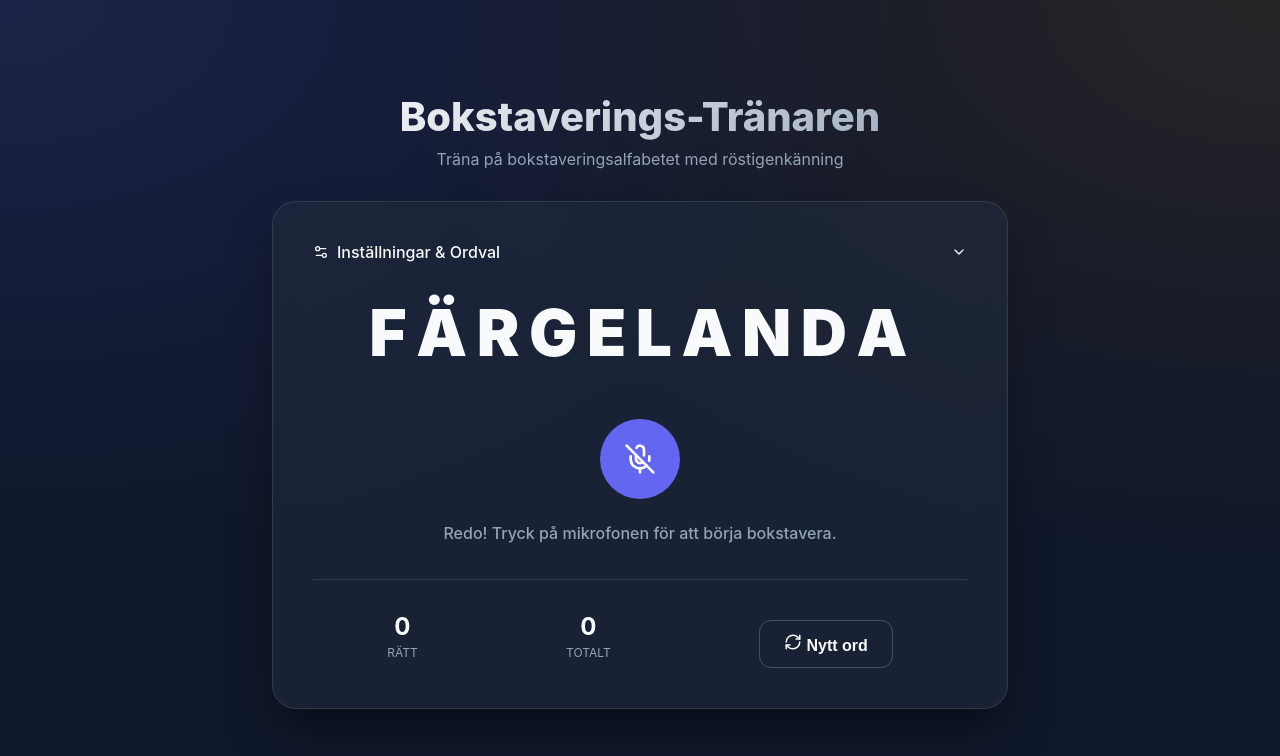
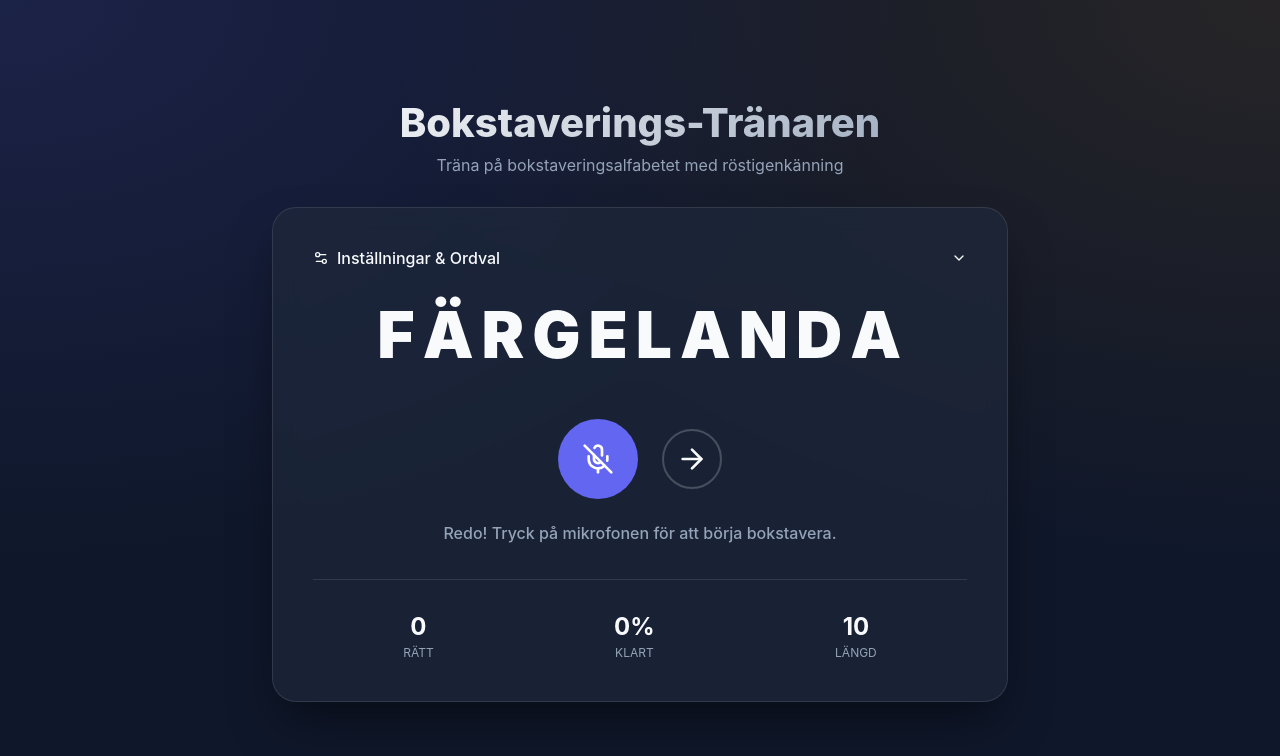
Before and after one commit to NiklasCa/tfn_webapp, a React (Vite) app: page / in a window 1280 px wide. Shown: the top 756 px of the page. Built offline with nearby package versions, Linux system fonts and the light colour scheme.

Commit message:
feat: Major UI/UX overhaul and score logic fix: shortcuts, layout, and progress tracking

```diff
--- a/src/App.jsx
+++ b/src/App.jsx
@@ -1,5 +1,5 @@
 import React, { useState, useEffect, useRef } from 'react';
-import { Mic, MicOff, RefreshCw, Trophy, AlertCircle, Settings2, Cpu, Cloud, ChevronDown, ChevronUp } from 'lucide-react';
+import { Mic, MicOff, Trophy, AlertCircle, Settings2, Cpu, Cloud, ChevronDown, ChevronUp, ArrowRight } from 'lucide-react';
 import { ALPHABETS } from './data/alphabets';
 import { getWordPool } from './data/wordLists';
 import { GoogleSpeechHandler, normalizeResult, preProcessTranscript } from './utils/speechUtils';
@@ -26,7 +26,6 @@ function App() {
   const [status, setStatus] = useState('Välj läge och tryck på Starta');
   const [results, setResults] = useState([]); // All results for the current word
   const [lastResults, setLastResults] = useState([]); // Results for the very last speech event
-  const [stats, setStats] = useState({ correct: 0, total: 0 });
   const charIndexRef = useRef(0);
   const speechRef = useRef(null);
 
@@ -38,6 +37,25 @@ function App() {
   useEffect(() => {
     if (codeMax < codeMin) setCodeMax(codeMin);
   }, [codeMin]);
+
+  // Keyboard shortcuts
+  useEffect(() => {
+    const handleKeyDown = (e) => {
+      const tag = e.target.tagName.toUpperCase();
+      if (tag === 'INPUT' || tag === 'TEXTAREA') return;
+
+      if (e.code === 'Space') {
+        e.preventDefault();
+        toggleListening();
+      } else if (e.code === 'ArrowRight') {
+        pickNewWord();
+      }
+    };
+    window.addEventListener('keydown', handleKeyDown);
+    return () => window.removeEventListener('keydown', handleKeyDown);
+    // Explicitly disabling exhaustive-deps for pickNewWord/toggleListening loop if needed,
+    // but including them should be fine as long as they don't trigger frequent re-renders in a loop.
+  }, [isListening, selectedCategories, codeMin, codeMax, codeUseLetters, codeUseNumbers, codeUseHyphen]);
 
   const pickNewWord = () => {
     const pool = getWordPool(selectedCategories, codeMin, codeMax, codeUseLetters, codeUseNumbers, codeUseHyphen);
@@ -345,10 +363,6 @@ function App() {
 
     setLastResults(spokenResults);
 
-    setStats(prev => ({
-      correct: prev.correct + correctCount,
-      total: prev.total + spokenResults.length
-    }));
 
     const newIndex = startIndex + bestI;
     setCharIndex(newIndex);
@@ -379,6 +393,7 @@ function App() {
     if (isListening) {
       if (speechRef.current) speechRef.current.stop();
       setIsListening(false);
+      setStatus('Pausad.');
     } else {
       startListening();
     }
@@ -388,6 +403,10 @@ function App() {
     const alphabet = ALPHABETS[mode];
     return alphabet.letters[char] || alphabet.numbers[char] || alphabet.symbols[char] || char;
   };
+
+  const statsCorrect = results.filter(r => r && r.correct).length;
+  const statsTotal = currentWord.replace(/ /g, '').length;
+  const statsPercent = statsTotal > 0 ? Math.round((statsCorrect / statsTotal) * 100) : 0;
 
   return (
     <div className="app-container">
@@ -532,6 +551,10 @@ function App() {
                 className += " active";
               }
 
+              if (char === ' ') {
+                return <span key={index} style={{ display: 'inline-block', width: '0.8em' }}></span>;
+              }
+
               return (
                 <span key={index} className={className}>
                   {char === '0' ? 'Ø' : char}
@@ -542,13 +565,25 @@ function App() {
         </div>
 
         <div className="mic-container">
+          <div style={{ display: 'flex', alignItems: 'center', gap: '1.5rem' }}>
+            <div style={{ display: 'flex', flexDirection: 'column', alignItems: 'center', gap: '0.25rem' }}>
               <button
                 className={`mic-button ${isListening ? 'listening' : ''}`}
                 onClick={toggleListening}
-            title={isListening ? "Stoppa" : "Starta mikrofonen"}
+                title={isListening ? "Stoppa (Mellanslag)" : "Starta mikrofonen (Mellanslag)"}
               >
                 {isListening ? <Mic size={32} /> : <MicOff size={32} />}
               </button>
+              <span className="desktop-hint">Space</span>
+            </div>
+
+            <div style={{ display: 'flex', flexDirection: 'column', alignItems: 'center', gap: '0.25rem' }}>
+              <button className="next-word-button" onClick={pickNewWord} title="Nästa ord (Pil Höger)">
+                <ArrowRight size={32} />
+              </button>
+              <span className="desktop-hint">➡</span>
+            </div>
+          </div>
           <div className="status-text">{status}</div>
         </div>
 
@@ -579,17 +614,18 @@ function App() {
 
         <div className="stats">
           <div className="stat-item">
-            <span className="stat-value">{stats.correct}</span>
+            <span className="stat-value">{statsCorrect}</span>
             <span className="stat-label">Rätt</span>
           </div>
           <div className="stat-item">
-            <span className="stat-value">{stats.total}</span>
-            <span className="stat-label">Totalt</span>
+            <span className="stat-value">
+              {statsPercent}%
+            </span>
+            <span className="stat-label">Klart</span>
           </div>
           <div className="stat-item">
-            <button className="btn btn-outline" onClick={pickNewWord} style={{ marginTop: '0.5rem' }}>
-              <RefreshCw size={18} /> Nytt ord
-            </button>
+            <span className="stat-value">{statsTotal}</span>
+            <span className="stat-label">Längd</span>
           </div>
         </div>
       </main>
--- a/src/index.css
+++ b/src/index.css
@@ -48,6 +48,7 @@ h1 {
   margin-bottom: 0.5rem;
   background: linear-gradient(135deg, #fff 0%, #94a3b8 100%);
   -webkit-background-clip: text;
+  background-clip: text;
   -webkit-text-fill-color: transparent;
 }
 
@@ -113,11 +114,34 @@ h1 {
 }
 
 .word-display {
-  font-size: 4rem;
+  font-size: clamp(2rem, 8vw, 4rem);
   font-weight: 900;
-  letter-spacing: 0.2rem;
+  letter-spacing: 0.1rem;
   margin-bottom: 1rem;
   text-transform: uppercase;
+  text-align: center;
+  line-height: 1.1;
+  word-break: break-word;
+}
+
+.next-word-button {
+  width: 60px;
+  height: 60px;
+  border-radius: 50%;
+  background: transparent;
+  border: 2px solid rgba(255, 255, 255, 0.2);
+  color: var(--text-main);
+  display: flex;
+  justify-content: center;
+  align-items: center;
+  cursor: pointer;
+  transition: all 0.2s ease;
+}
+
+.next-word-button:hover {
+  background: rgba(255, 255, 255, 0.1);
+  border-color: var(--text-main);
+  transform: scale(1.05);
 }
 
 .char-item {
@@ -172,9 +196,17 @@ h1 {
 }
 
 @keyframes pulse {
-  0% { box-shadow: 0 0 0 0 rgba(239, 68, 68, 0.4); }
-  70% { box-shadow: 0 0 0 20px rgba(239, 68, 68, 0); }
-  100% { box-shadow: 0 0 0 0 rgba(239, 68, 68, 0); }
+  0% {
+    box-shadow: 0 0 0 0 rgba(239, 68, 68, 0.4);
+  }
+
+  70% {
+    box-shadow: 0 0 0 20px rgba(239, 68, 68, 0);
+  }
+
+  100% {
+    box-shadow: 0 0 0 0 rgba(239, 68, 68, 0);
+  }
 }
 
 .status-text {
@@ -234,3 +266,17 @@ h1 {
   color: var(--text-muted);
   text-transform: uppercase;
 }
+.desktop-hint {
+  font-size: 0.75rem;
+  color: var(--text-muted);
+  opacity: 0.7;
+  font-weight: 500;
+  pointer-events: none;
+  margin-top: 0.25rem;
+}
+
+@media (hover: none) {
+  .desktop-hint {
+    display: none;
+  }
+}
```
Lines whose indentation alone changed are shown as unchanged.
